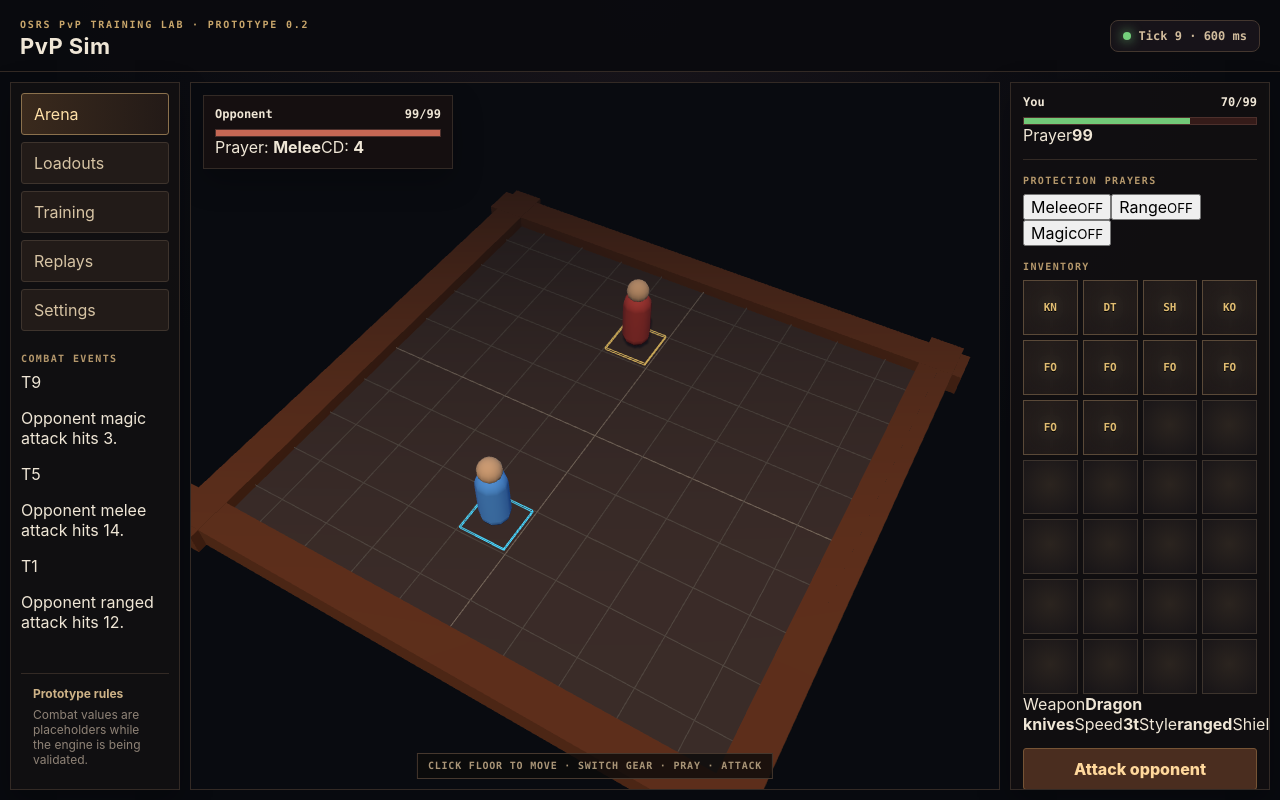
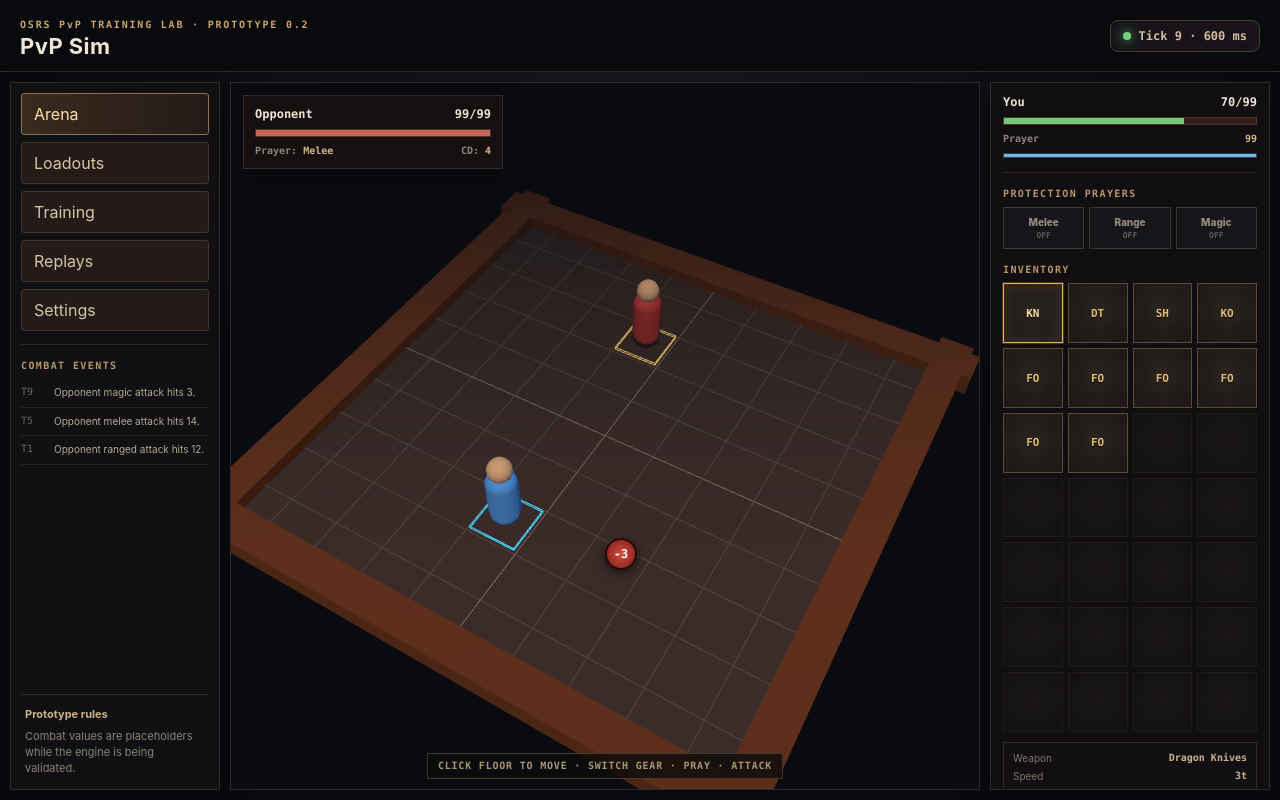
Before and after one commit to Archil3s/pvp-sim, a React (Vite) app: page / in a window 1280 px wide. Built offline with nearby package versions, Linux system fonts and the light colour scheme.

Commit message:
Style interactive PvP controls and combat log

```diff
--- a/src/styles.css
+++ b/src/styles.css
@@ -18,48 +18,80 @@ button { font: inherit; }
 .tick-pill { display: flex; gap: 8px; align-items: center; padding: 9px 12px; border: 1px solid #44372f; border-radius: 8px; background: #171319; color: #d2bd9d; font: 700 12px/1 ui-monospace, SFMono-Regular, Menlo, monospace; }
 .pulse { width: 8px; height: 8px; border-radius: 50%; background: #74d17c; box-shadow: 0 0 12px #74d17c; }
 
-.workspace { min-height: 0; display: grid; grid-template-columns: 170px minmax(0, 1fr) 260px; gap: 10px; padding: 10px; }
+.workspace { min-height: 0; display: grid; grid-template-columns: 210px minmax(0, 1fr) 280px; gap: 10px; padding: 10px; }
 .panel { border: 1px solid #332a25; background: rgba(18, 15, 18, .94); box-shadow: 0 12px 30px rgba(0,0,0,.25); }
-.left-panel { padding: 10px; display: flex; flex-direction: column; gap: 7px; }
-.left-panel button, .actions button { border: 1px solid #3e342d; background: #221b18; color: #d7c4a4; padding: 10px 12px; text-align: left; cursor: pointer; border-radius: 3px; }
-.left-panel button:hover, .actions button:hover { border-color: #7a6040; background: #2c211b; }
+.left-panel { padding: 10px; display: flex; flex-direction: column; gap: 7px; min-height: 0; }
+.left-panel > button, .actions button { border: 1px solid #3e342d; background: #221b18; color: #d7c4a4; padding: 10px 12px; text-align: left; cursor: pointer; border-radius: 3px; }
+.left-panel > button:hover, .actions button:hover { border-color: #7a6040; background: #2c211b; }
 .left-panel .nav-active { border-color: #8b714d; background: linear-gradient(90deg, #3a2a1d, #231a17); color: #ffe1a8; }
-.panel-note { margin-top: auto; display: grid; gap: 6px; padding: 12px; border-top: 1px solid #332a25; color: #8f8377; font-size: 12px; }
+.panel-note { margin-top: auto; display: grid; gap: 6px; padding: 12px 4px 2px; border-top: 1px solid #332a25; color: #8f8377; font-size: 11px; line-height: 1.45; }
 .panel-note strong { color: #cdb287; }
+
+.combat-log { min-height: 0; margin-top: 6px; overflow: auto; border-top: 1px solid #2d2622; }
+.empty-log { display: block; padding: 8px 0; color: #776d64; font-size: 11px; }
+.event { display: grid; grid-template-columns: 28px 1fr; gap: 5px; padding: 7px 0; border-bottom: 1px solid #29221f; font-size: 10px; }
+.event > span { color: #72665b; font-family: ui-monospace, SFMono-Regular, Menlo, monospace; }
+.event p { margin: 0; color: #b8aa98; line-height: 1.35; }
+.event.good p { color: #91d49a; }
+.event.danger p { color: #df8a7c; }
 
 .viewport-wrap { position: relative; min-width: 0; min-height: 0; overflow: hidden; border: 1px solid #332a25; background: #07090d; }
 .viewport { position: absolute; inset: 0; }
 .viewport canvas { display: block; width: 100%; height: 100%; }
-.opponent-hud { position: absolute; z-index: 3; top: 12px; left: 12px; width: 250px; padding: 11px; background: rgba(23, 17, 17, .88); }
+.opponent-hud { position: absolute; z-index: 3; top: 12px; left: 12px; width: 260px; padding: 11px; background: rgba(23, 17, 17, .88); }
 .hud-row { display: flex; justify-content: space-between; align-items: center; gap: 12px; font: 700 12px/1.2 ui-monospace, SFMono-Regular, Menlo, monospace; }
-.hp-track { height: 8px; margin-top: 8px; background: #351b19; border: 1px solid #4d302c; overflow: hidden; }
+.hp-track, .prayer-track { height: 8px; margin-top: 8px; background: #351b19; border: 1px solid #4d302c; overflow: hidden; }
 .hp-fill { height: 100%; background: #72c978; transition: width .2s ease; }
 .hp-fill.enemy { background: #c56754; }
+.prayer-track { height: 5px; background: #171c26; border-color: #2d4055; }
+.prayer-track > div { height: 100%; background: #72b7dc; transition: width .2s ease; }
+.opponent-meta, .resource-row { display: flex; justify-content: space-between; gap: 10px; margin-top: 8px; color: #8f8378; font: 700 10px/1.2 ui-monospace, SFMono-Regular, Menlo, monospace; }
+.opponent-meta b, .resource-row strong { color: #d5b88a; font-weight: 800; }
 .arena-help { position: absolute; z-index: 3; bottom: 10px; left: 50%; transform: translateX(-50%); padding: 7px 10px; border: 1px solid #46382e; background: rgba(13, 11, 12, .82); color: #a99577; font: 700 10px/1 ui-monospace, SFMono-Regular, Menlo, monospace; letter-spacing: .08em; white-space: nowrap; }
+
+.hitsplat { position: absolute; z-index: 4; width: 32px; height: 32px; display: grid; place-items: center; border-radius: 50%; border: 2px solid #240909; background: radial-gradient(circle, #d44b3d, #791d17); color: white; font: 900 12px/1 ui-monospace, SFMono-Regular, Menlo, monospace; box-shadow: 0 3px 10px rgba(0,0,0,.6); pointer-events: none; }
+.player-hit { left: 50%; bottom: 31%; }
+.opponent-hit { left: 50%; top: 25%; }
+.result-banner { position: absolute; z-index: 5; left: 50%; top: 50%; transform: translate(-50%, -50%); padding: 18px 28px; border: 1px solid #80623a; background: rgba(22,15,10,.94); color: #ffe0a1; font: 900 18px/1 ui-monospace, SFMono-Regular, Menlo, monospace; letter-spacing: .12em; box-shadow: 0 18px 50px rgba(0,0,0,.5); }
+.result-banner.loss { border-color: #74342d; color: #ff9c8e; }
 
 .right-panel { padding: 12px; overflow: auto; }
 .stat-block { padding-bottom: 14px; border-bottom: 1px solid #332a25; }
 .inventory-title { margin: 16px 0 8px; color: #b4976b; font: 700 10px/1 ui-monospace, SFMono-Regular, Menlo, monospace; letter-spacing: .14em; }
+.prayer-grid { display: grid; grid-template-columns: repeat(3, 1fr); gap: 5px; }
+.prayer { display: grid; gap: 4px; place-items: center; min-width: 0; padding: 8px 4px; border: 1px solid #3a352e; background: #161519; color: #968b7f; cursor: pointer; }
+.prayer span { font-size: 10px; font-weight: 800; }
+.prayer small { color: #625b55; font: 800 8px/1 ui-monospace, SFMono-Regular, Menlo, monospace; }
+.prayer:hover { border-color: #665846; }
+.prayer.active { border-color: #8db9d4; background: radial-gradient(circle at 50% 0, #274157, #17171b 70%); color: #d8f0ff; box-shadow: inset 0 0 14px rgba(93,175,220,.12); }
+.prayer.active small { color: #8bd1f4; }
+
 .inventory-grid { display: grid; grid-template-columns: repeat(4, 1fr); gap: 5px; }
 .slot { aspect-ratio: 1; min-width: 0; border: 1px solid #3d342d; background: radial-gradient(circle at 50% 45%, #2b241f, #171417); color: #7c7166; font: 800 11px/1 ui-monospace, SFMono-Regular, Menlo, monospace; cursor: default; }
-.slot.filled { border-color: #5a4938; color: #e1bd72; text-shadow: 0 1px 0 #000; box-shadow: inset 0 0 18px rgba(166, 106, 45, .08); }
-.actions { display: grid; gap: 7px; margin-top: 14px; }
+.slot.filled { border-color: #5a4938; color: #e1bd72; text-shadow: 0 1px 0 #000; box-shadow: inset 0 0 18px rgba(166, 106, 45, .08); cursor: pointer; }
+.slot.filled:hover { border-color: #9a7748; background: radial-gradient(circle at 50% 45%, #352a20, #1a1618); }
+.slot.selected { border-color: #e6b353; box-shadow: inset 0 0 18px rgba(224,167,75,.2), 0 0 0 1px rgba(224,167,75,.25); color: #ffe1a0; }
+.slot:disabled { opacity: .36; cursor: default; }
+
+.loadout-readout { margin-top: 10px; display: grid; grid-template-columns: 1fr auto; gap: 6px 10px; padding: 9px; border: 1px solid #302922; background: #110f11; color: #80756b; font-size: 10px; }
+.loadout-readout strong { color: #cbb28c; text-align: right; font-family: ui-monospace, SFMono-Regular, Menlo, monospace; text-transform: capitalize; }
+.actions { display: grid; gap: 7px; margin-top: 12px; }
 .actions button { text-align: center; }
 .actions .attack-button { border-color: #765435; background: #4a2d1f; color: #ffd89c; font-weight: 800; }
 .actions button:disabled { opacity: .45; cursor: not-allowed; }
-.debug-card { margin-top: 14px; display: grid; grid-template-columns: 1fr auto; gap: 8px 12px; padding: 10px; border: 1px solid #332a25; background: #100e11; color: #8e8277; font-size: 12px; }
+.debug-card { margin-top: 12px; display: grid; grid-template-columns: 1fr auto; gap: 8px 12px; padding: 10px; border: 1px solid #332a25; background: #100e11; color: #8e8277; font-size: 11px; }
 .debug-card strong { color: #d8bd91; font-family: ui-monospace, SFMono-Regular, Menlo, monospace; }
 
-@media (max-width: 900px) {
-  .workspace { grid-template-columns: 120px minmax(0, 1fr) 210px; }
+@media (max-width: 1000px) {
+  .workspace { grid-template-columns: 160px minmax(0, 1fr) 235px; }
   .topbar { padding-inline: 12px; }
 }
 
-@media (max-width: 700px) {
+@media (max-width: 760px) {
   body { overflow: auto; }
   .app-shell { height: auto; min-height: 100vh; }
   .workspace { grid-template-columns: 1fr; grid-template-rows: auto 62vh auto; }
   .left-panel { flex-direction: row; overflow-x: auto; }
-  .left-panel .panel-note { display: none; }
-  .opponent-hud { width: 210px; }
+  .left-panel .panel-note, .left-panel .combat-log { display: none; }
+  .opponent-hud { width: 220px; }
 }
```
